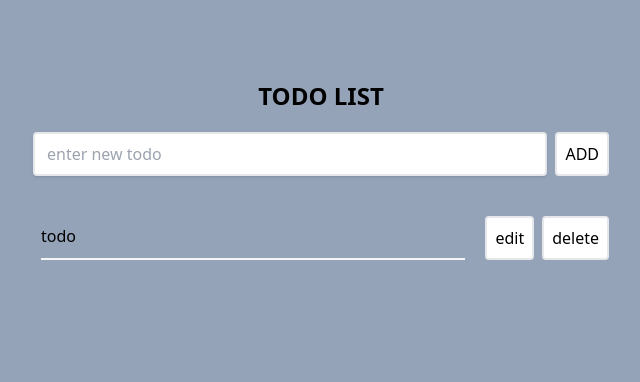
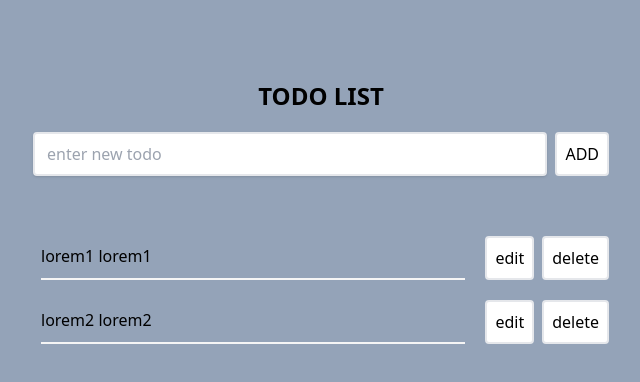
Before and after one commit to har-y/todo-app, a React (Vite) app: page / in a window 1280 px wide. Shown: the top 382 px of the page, without its empty margins (319-959 px from the left). Built offline with nearby package versions, Linux system fonts and the light colour scheme.

Commit message:
add prototype 'display' todo from file

```diff
--- a/src/App.jsx
+++ b/src/App.jsx
@@ -1,13 +1,24 @@
-import ItemTodo from './components/itemtodo/ItemTodo';
+import { useState } from 'react';
+
 import NewTodo from './components/newtodo/NewTodo';
+import ListTodo from './components/listtodo/ListTodo';
+import todoData from './assets/data/todo-data';
 
 function App() {
+  const [userData, setUserData] = useState(todoData);
+
+  const addTodoHandler = (newTodo) => {
+    setUserData((prev) => {
+      return [...prev, newTodo];
+    });
+  };
+
   return (
     <div className="min-h-screen bg-slate-400">
       <div className="my mx-auto flex max-w-md flex-col space-y-5 py-20 md:max-w-xl">
         <h1 className="mx-auto text-2xl font-bold">TODO LIST</h1>
-        <NewTodo />
-        <ItemTodo />
+        <NewTodo onAddTodo={addTodoHandler} />
+        <ListTodo data={userData} />
       </div>
     </div>
   );
--- /dev/null
+++ b/src/assets/data/todo-data.js
@@ -0,0 +1,6 @@
+const todoData = [
+  { id: 1, text: 'lorem1 lorem1' },
+  { id: 2, text: 'lorem2 lorem2' },
+];
+
+export default todoData;
--- a/src/components/itemtodo/ItemTodo.jsx
+++ b/src/components/itemtodo/ItemTodo.jsx
@@ -1,9 +1,9 @@
-const ItemTodo = () => {
+const ItemTodo = (props) => {
   return (
     <ul className="w-full pt-5">
-      <li className="flex w-full justify-between">
+      <li className="flex w-full justify-between" id={props.id}>
         <div className="ml-2 mr-5 flex-auto border-b-2 border-neutral-100 border-opacity-100 py-2 dark:border-opacity-50">
-          <p>todo</p>
+          <p>{props.content}</p>
         </div>
         <div className="flex-none space-x-2">
           <button className="text-teal rounded  border-2  bg-white p-2 text-black hover:border-black">
--- /dev/null
+++ b/src/components/listtodo/ListTodo.jsx
@@ -0,0 +1,13 @@
+import ItemTodo from '../itemtodo/ItemTodo';
+
+const ListTodo = (props) => {
+  return (
+    <ul className="w-full pt-5">
+      {props.data.map((arg) => {
+        return <ItemTodo key={arg.id} content={arg.text} />;
+      })}
+    </ul>
+  );
+};
+
+export default ListTodo;
```
